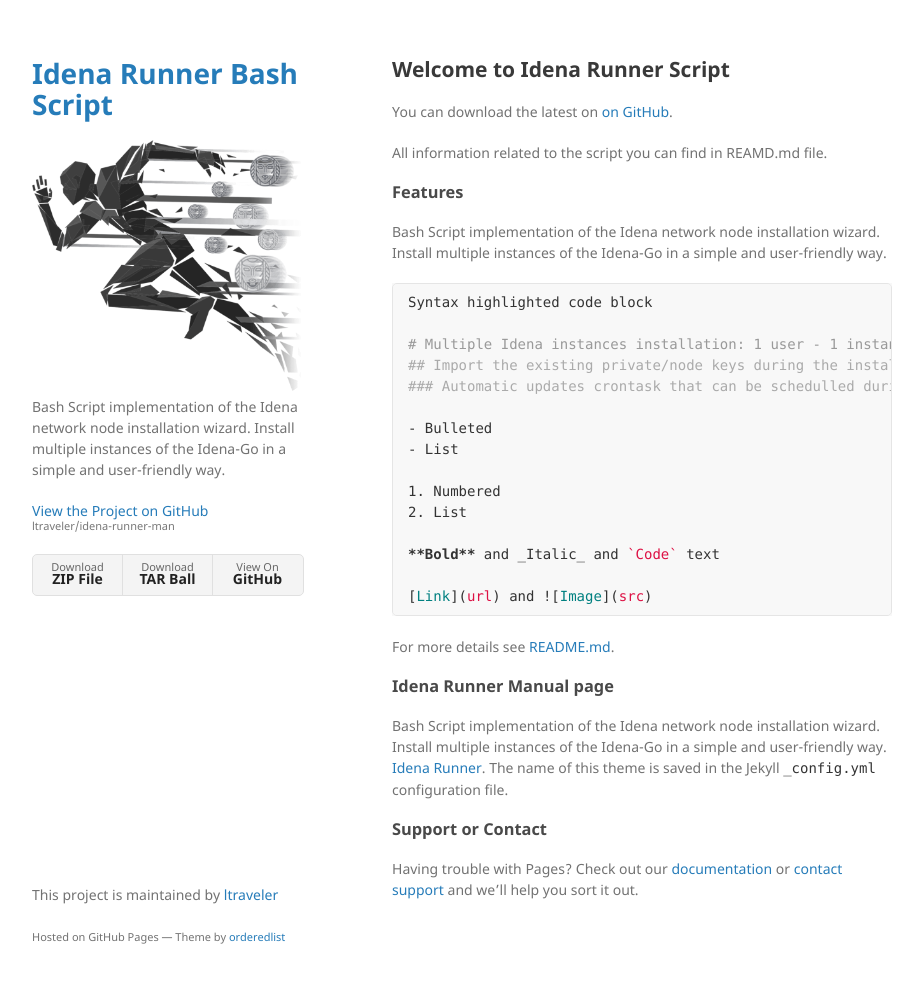
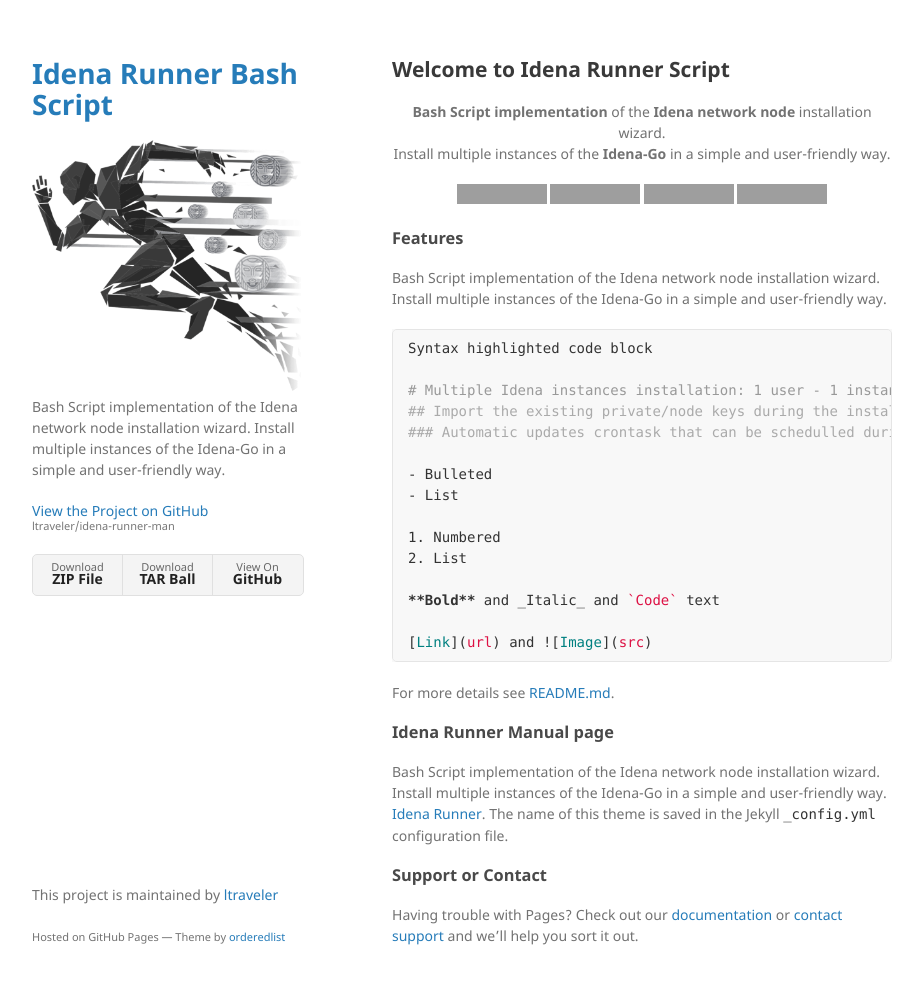
Before and after one commit to ltraveler/idena-runner-man, a Jekyll site: the page built from index.md, in a window 1280 px wide and 1016 px high. Shown: the top 984 px of the window, without its empty margins (178-1101 px from the left). Built offline with Jekyll 4.4.1, drawn with Linux system fonts in a browser that asks for light colours; our own code applies the rules of GitHub Pages for plain Markdown files; grey boxes are pictures that could not be loaded.

Commit message:
Update index.md

```diff
--- a/index.md
+++ b/index.md
@@ -1,8 +1,8 @@
 ## Welcome to Idena Runner Script
 
-You can download the latest on [on GitHub](https://github.com/ltraveler/idena-runner).
+<p align="center"><b>Bash Script implementation</b> of the <b>Idena network node</b> installation wizard. <br> Install multiple instances of the <b>Idena-Go</b> in a simple and user-friendly way.</p>
 
-All information related to the script you can find in REAMD.md file.
+<p align="center"><a href="https://github.com/ltraveler/idena-runner/releases/latest" target="_blank"><img src="https://img.shields.io/badge/version-v0.2.2-blue?style=for-the-badge&logo=none" alt="idena runner latest version" /></a>&nbsp;<a href="https://wiki.ubuntu.com/FocalFossa/ReleaseNotes" target="_blank"><img src="https://img.shields.io/badge/Ubuntu-20.04(LTS)+-00ADD8?style=for-the-badge&logo=none" alt="Ubuntu minimum version" /></a>&nbsp;<a href="https://github.com/ltraveler/idena-runner/blob/main/CHANGELOG.md" target="_blank"><img src="https://img.shields.io/badge/Build-Stable-success?style=for-the-badge&logo=none" alt="idena-go latest release" /></a>&nbsp;<a href="https://www.gnu.org/licenses/quick-guide-gplv3.html" target="_blank"><img src="https://img.shields.io/badge/license-GPL3.0-red?style=for-the-badge&logo=none" alt="license" /></a></p>
 
 ### Features
 
```
